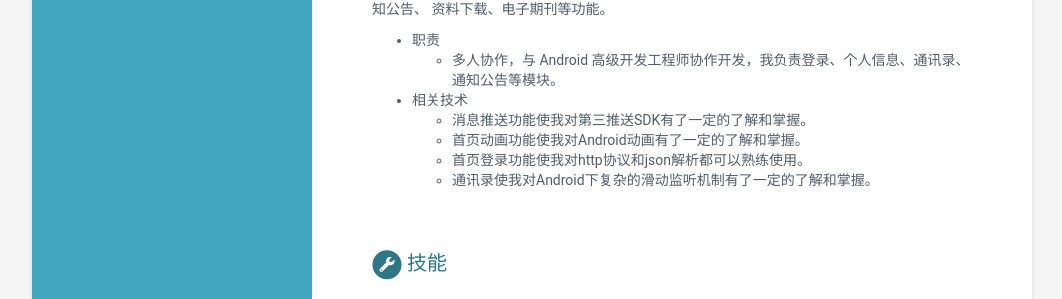
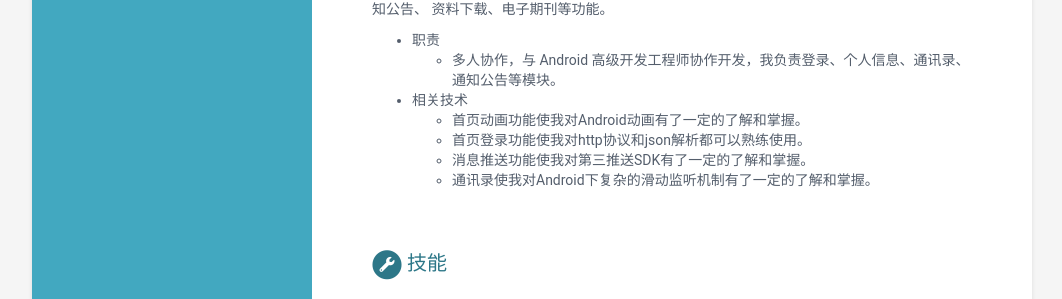
Before and after one commit to GIOSProject/online-cv, a Jekyll site: the page built from index.html, in a window 1280 px wide and 900 px high, scrolled down 2188 px. Shown: the part 283-582 px from the top of the window, without its empty margins (108-1170 px from the left). Built offline with Jekyll 4.4.1, drawn with Linux system fonts in a browser that asks for light colours; part of the change alters nothing that is shown.

Commit message:
更新大连工作经历

```diff
--- a/_data/data.yml
+++ b/_data/data.yml
@@ -223,9 +223,9 @@ experiences-projects:
          - 职责
            - 多人协作，与 Android 高级开发工程师协作开发，我负责登录、个人信息、通讯录、通知公告等模块。
          - 相关技术
-           - 消息推送功能使我对第三推送SDK有了一定的了解和掌握。
            - 首页动画功能使我对Android动画有了一定的了解和掌握。
            - 首页登录功能使我对http协议和json解析都可以熟练使用。
+           - 消息推送功能使我对第三推送SDK有了一定的了解和掌握。
            - 通讯录使我对Android下复杂的滑动监听机制有了一定的了解和掌握。
 
 
```
